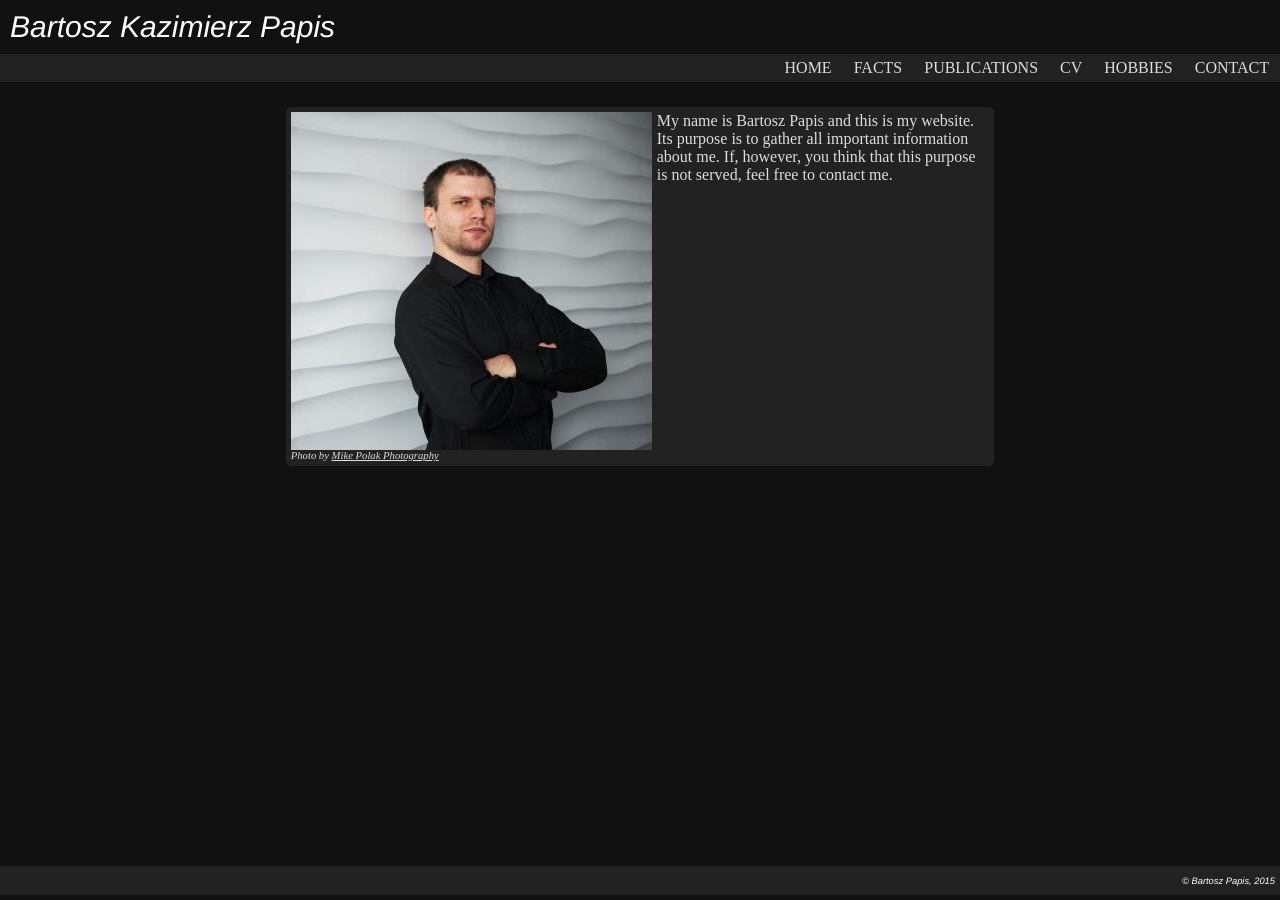
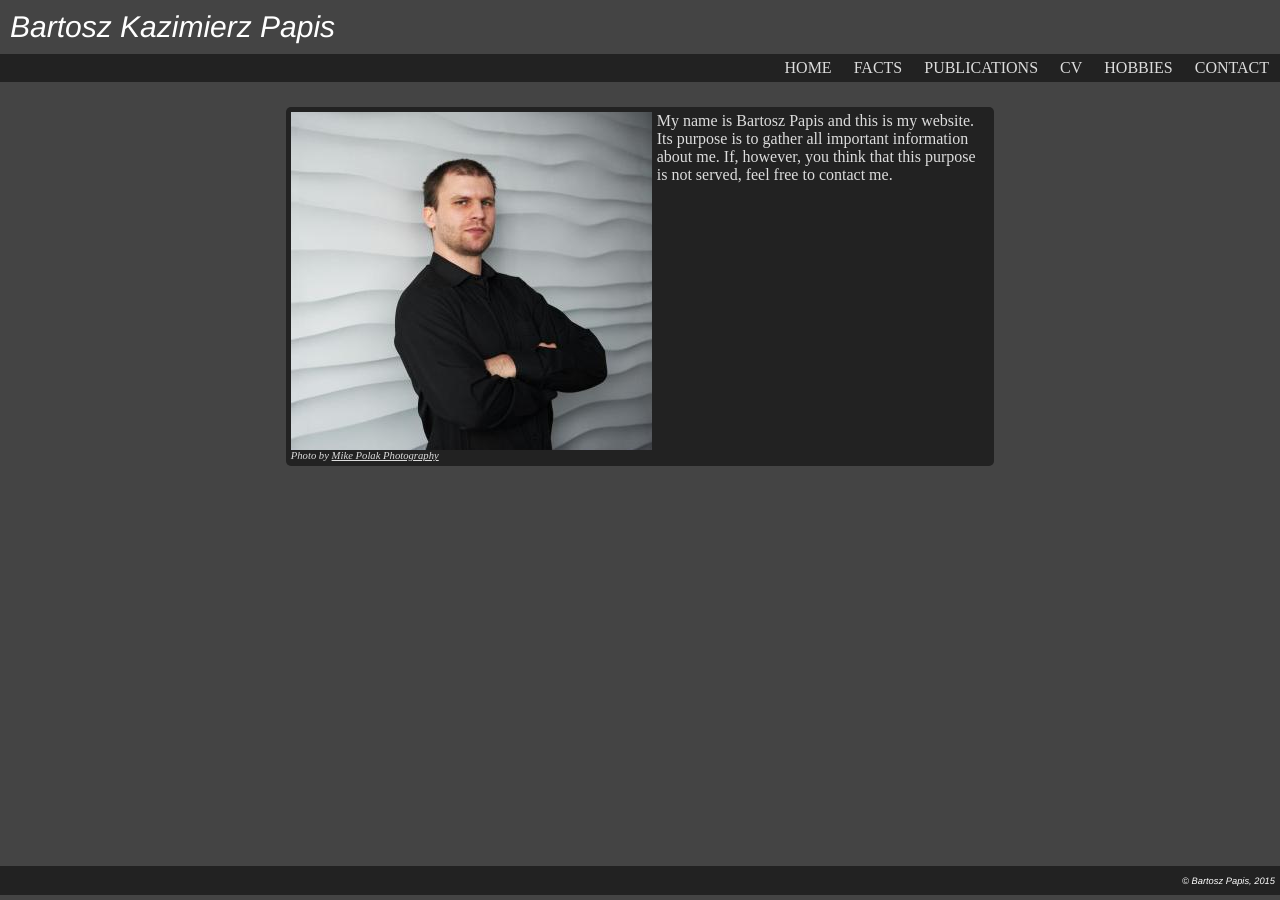
Before and after one commit to bartoszkp/bartoszkp.github.io, a Jekyll site: the page built from index.html, in a window 1280 px wide. Built offline with Jekyll 4.4.1, drawn with Linux system fonts in a browser that asks for light colours.

Commit message:
Changed background

```diff
--- a/assets/css/main.css
+++ b/assets/css/main.css
@@ -1,7 +1,7 @@
 body {
  margin: 0;
  padding: 0;
- background-color: #111111;
+ background-color: #444444;
  color: #DDDDDD;
  font-family: Verdana, Geneva, sans-serif
  font-size: 14px;
@@ -38,10 +38,7 @@ body {
  padding: 5px;
  margin-top: 5px;
  margin-bottom: 5px;
- border-top-left-radius: 5px;
- border-bottom-left-radius: 5px;
- border-top-right-radius: 5px;
- border-bottom-right-radius: 5px;
+ border-radius: 5px;
  overflow: hidden;
 }
 
```
